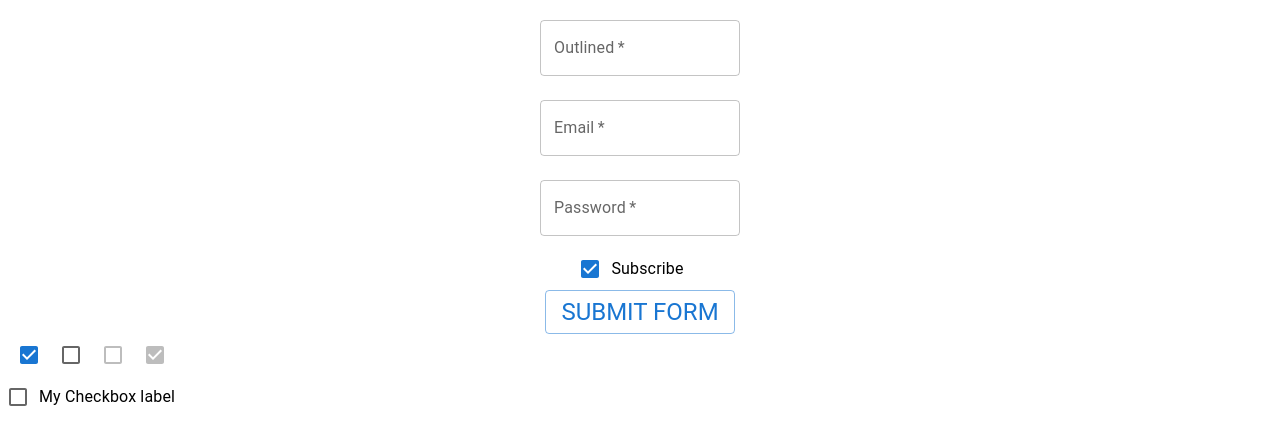
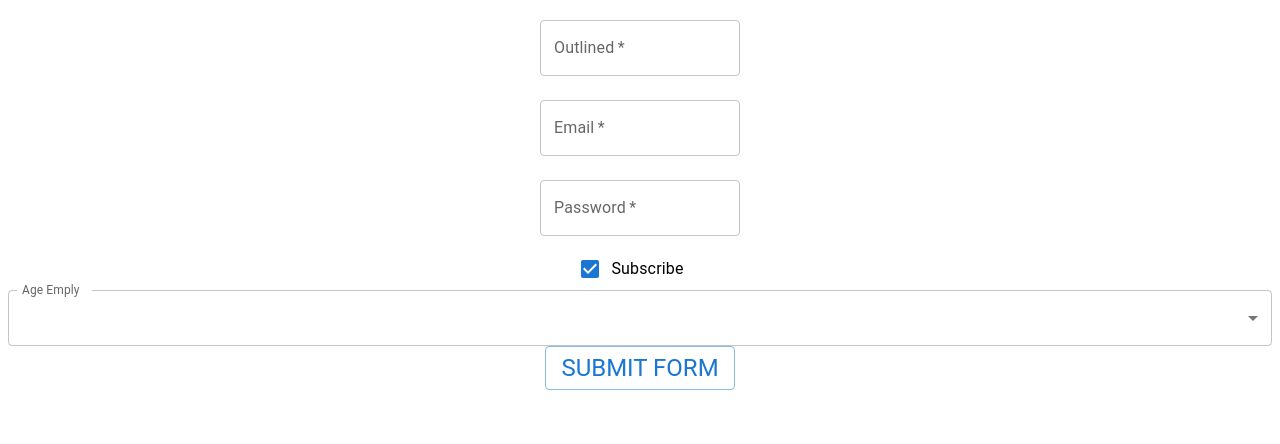
Before and after one commit to MostafaMohammadi1989/MUI, a React (Create React App) app: page / in a window 1280 px wide. Shown: the top 444 px of the page. Built offline with nearby package versions, Linux system fonts and the light colour scheme.

Commit message:
Handeling form - select and option in form.

```diff
--- a/src/App.js
+++ b/src/App.js
@@ -3,8 +3,9 @@
 // import Button from "./components/buttonTest";
 // import Box from "./components/boxTest";
 // import TextFields from "./components/TextField";
+// import CheckBox from "./components/checkbox";
+// import Select from "./components/select";
 import Formtextfield from "./components/formTextField";
-import CheckBox from "./components/checkbox";
 
 function App() {
   return (
@@ -13,8 +14,9 @@
       {/* <Button /> */}
       {/* <Box /> */}
       {/* <TextFields /> */}
+      {/* <CheckBox /> */}
+      {/* <Select /> */}
       <Formtextfield />
-      <CheckBox />
     </div>
   );
 }
--- a/src/components/formTextField.js
+++ b/src/components/formTextField.js
@@ -7,6 +7,10 @@
   FormGroup,
   FormControlLabel,
   Checkbox,
+  FormControl,
+  InputLabel,
+  MenuItem,
+  Select,
 } from "@mui/material";
 import styled, { css } from "styled-components";
 import { useState } from "react";
@@ -17,6 +21,7 @@
     email: "",
     password: "",
     subscribe: true,
+    age: 0,
   });
   const handelChange = (e) => {
     setInput((prevState) => ({
@@ -92,6 +97,20 @@
             label="Subscribe"
           />
         </FormGroup>
+        <FormControl fullWidth>
+          <InputLabel>Age Emply</InputLabel>
+          <Select
+            name="age"
+            value={input.age}
+            label="Age Employ"
+            onChange={handelChange}
+          >
+            <MenuItem value={10}>Ten</MenuItem>
+            <MenuItem value={20}>Twenty</MenuItem>
+            <MenuItem value={30}>Thirty</MenuItem>
+          </Select>
+        </FormControl>
+
         <Button variant="outlined" type="submit">
           <Typography variant="h5" component="h5">
             Submit Form
--- /dev/null
+++ b/src/components/select.js
@@ -0,0 +1,33 @@
+import * as React from "react";
+import Box from "@mui/material/Box";
+import InputLabel from "@mui/material/InputLabel";
+import MenuItem from "@mui/material/MenuItem";
+import FormControl from "@mui/material/FormControl";
+import Select from "@mui/material/Select";
+
+export default function BasicSelect() {
+  const [age, setAge] = React.useState("");
+
+  const handleChange = (event) => {
+    setAge(event.target.value);
+  };
+
+  return (
+    <Box sx={{ minWidth: 120, marginTop: "50px" }}>
+      <FormControl fullWidth>
+        <InputLabel id="demo-simple-select-label">Age Years Old</InputLabel>
+        <Select
+          labelId="demo-simple-select-label"
+          id="demo-simple-select"
+          value={age}
+          label="Age Years Old"
+          onChange={handleChange}
+        >
+          <MenuItem value={10}>Ten</MenuItem>
+          <MenuItem value={20}>Twenty</MenuItem>
+          <MenuItem value={30}>Thirty</MenuItem>
+        </Select>
+      </FormControl>
+    </Box>
+  );
+}
```
